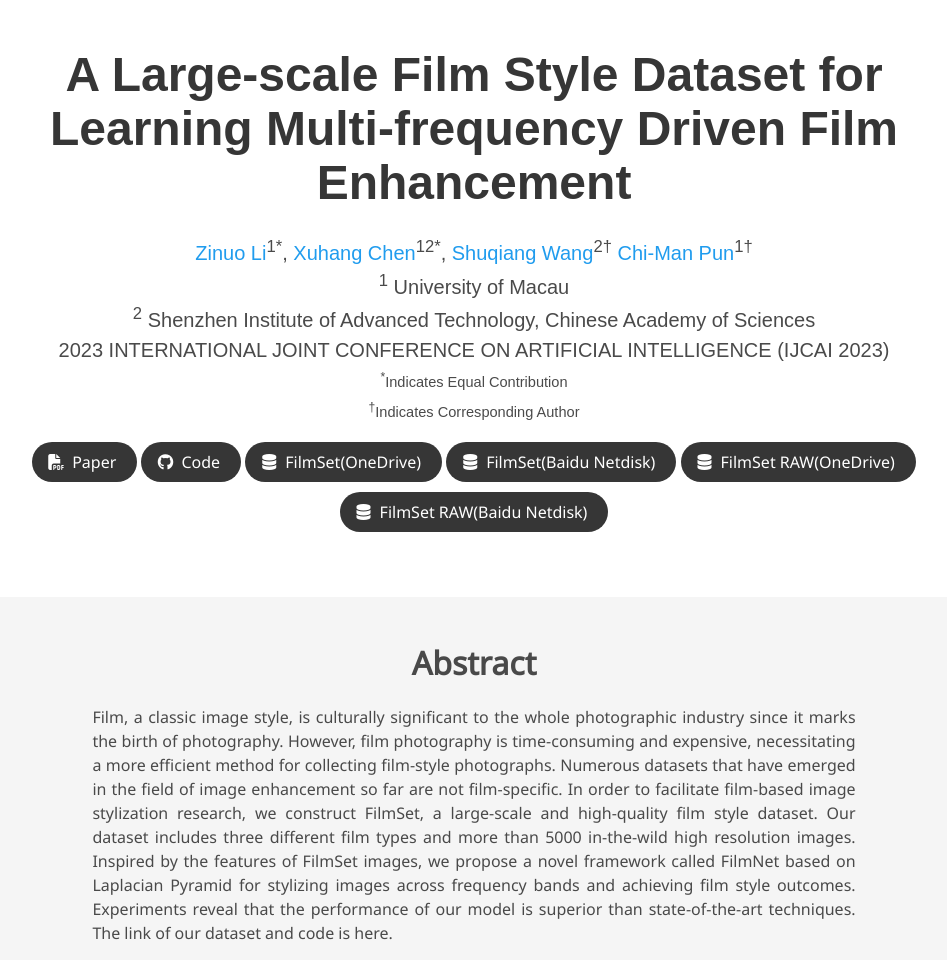
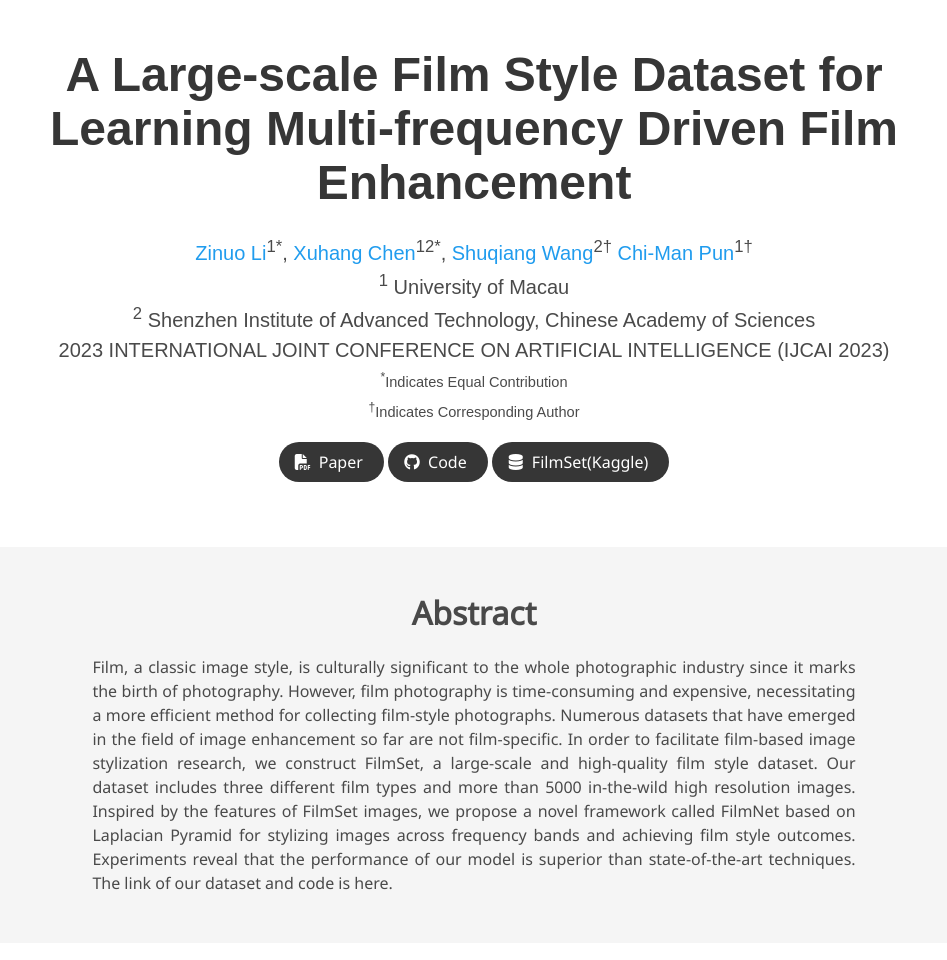
Before and after one commit to CXH-Research/FilmNet, a plain HTML site: page index.html in a window 1280 px wide. Shown: the top 960 px of the page, without its empty margins (166-1113 px from the left). Drawn offline with nearby package versions, Linux system fonts and the light colour scheme; some icons are missing; a web font is replaced by a local one.

Commit message:
update kaggle

```diff
--- a/index.html
+++ b/index.html
@@ -125,38 +125,12 @@
 
                 <!-- Dataset Link -->
                 <span class="link-block">
-                  <a href="https://uofmacau-my.sharepoint.com/:f:/g/personal/yc17491_umac_mo/ElLsou2dB8BGjyABM617eTIBYPVfq_IL27Z9ewsivNdQSw?e=6QKV4L" target="_blank" class="external-link button is-normal is-rounded is-dark">
-                    <span class="icon">
-                      <i class="fas fa-database"></i>
-                    </span>
-                    <span>FilmSet(OneDrive)</span>
-                  </a>
-                </span>
-                <span class="link-block">
-                  <a href="https://pan.baidu.com/s/1KdXxWkWu5iWKXEl7q-ZTUQ?pwd=03ji"
+                  <a href="https://www.kaggle.com/datasets/xuhangc/filmset"
                     target="_blank" class="external-link button is-normal is-rounded is-dark">
                     <span class="icon">
                       <i class="fas fa-database"></i>
                     </span>
-                    <span>FilmSet(Baidu Netdisk)</span>
-                  </a>
-                </span>
-                <span class="link-block">
-                  <a href="https://uofmacau-my.sharepoint.com/:f:/g/personal/yc17491_umac_mo/Emtn_DbZNiBAkX4id8bL_tMBb2wtmo728FxugHfY09x68A?e=Mgpu05" target="_blank"
-                    class="external-link button is-normal is-rounded is-dark">
-                    <span class="icon">
-                      <i class="fas fa-database"></i>
-                    </span>
-                    <span>FilmSet RAW(OneDrive)</span>
-                  </a>
-                </span>
-                <span class="link-block">
-                  <a href="https://pan.baidu.com/s/1uoJtSRUGIAGRJTO9kxMrZw?pwd=ig18" target="_blank"
-                    class="external-link button is-normal is-rounded is-dark">
-                    <span class="icon">
-                      <i class="fas fa-database"></i>
-                    </span>
-                    <span>FilmSet RAW(Baidu Netdisk)</span>
+                    <span>FilmSet(Kaggle)</span>
                   </a>
                 </span>
               </div>
```
